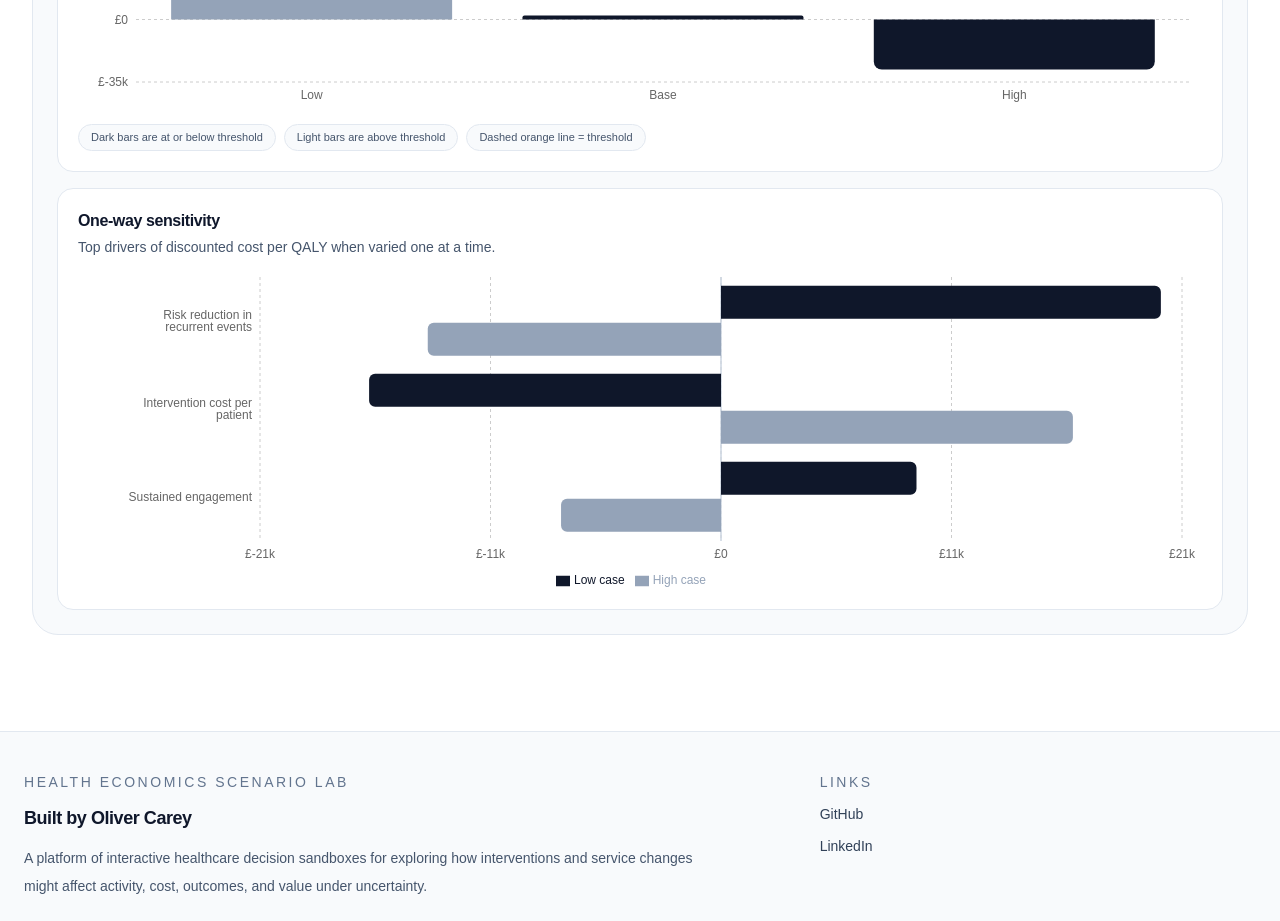
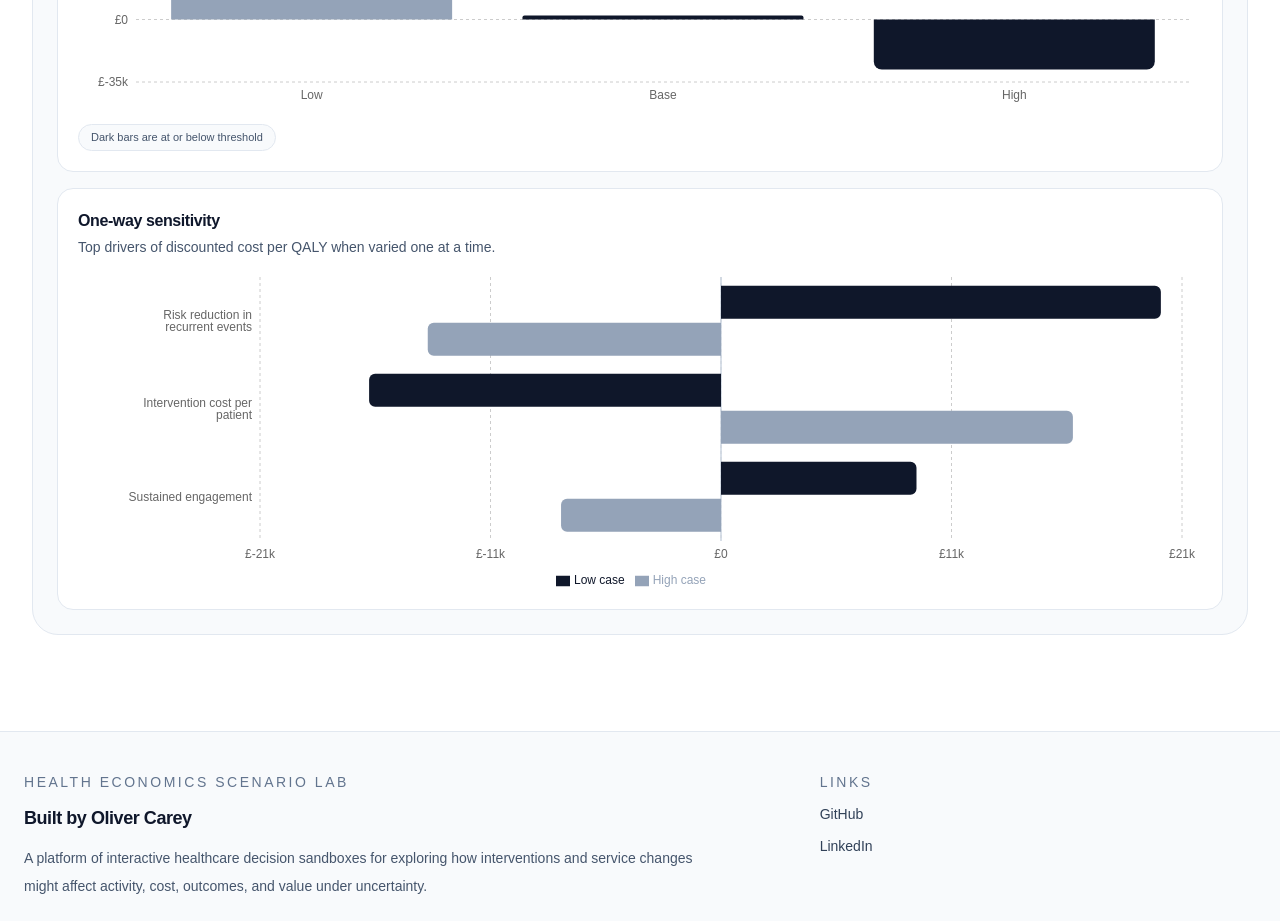
Before and after one commit to olivercareyncl/health-economics-scenario-lab, a Next.js app in the folder site/: page /sandboxes/stableheart in a window 1280 px wide. Shown: the part 2560-3481 px from the top of the page. Built offline with nearby package versions, Linux system fonts and the light colour scheme.

Commit message:
Update stableheart-app.tsx

```diff
--- a/site/src/components/stableheart/stableheart-app.tsx
+++ b/site/src/components/stableheart/stableheart-app.tsx
@@ -480,12 +480,6 @@ function BoundedUncertaintyChart({
         <span className="rounded-full border border-slate-200 bg-slate-50 px-3 py-1">
           Dark bars are at or below threshold
         </span>
-        <span className="rounded-full border border-slate-200 bg-slate-50 px-3 py-1">
-          Light bars are above threshold
-        </span>
-        <span className="rounded-full border border-slate-200 bg-slate-50 px-3 py-1">
-          Dashed orange line = threshold
-        </span>
       </div>
     </div>
   );
```
